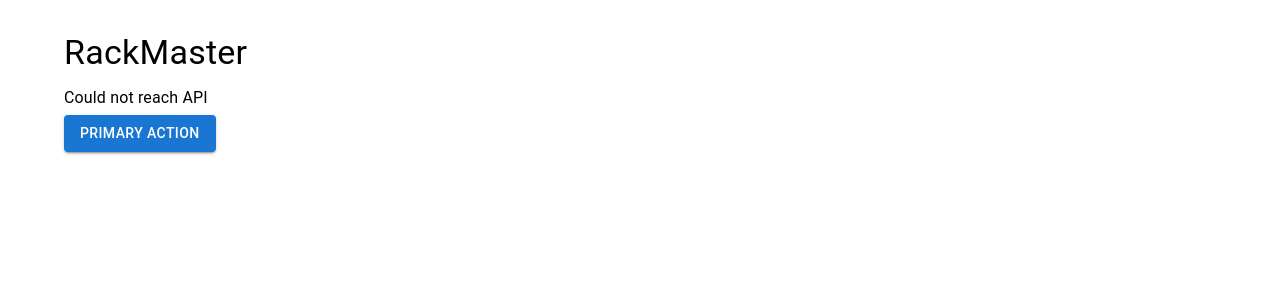
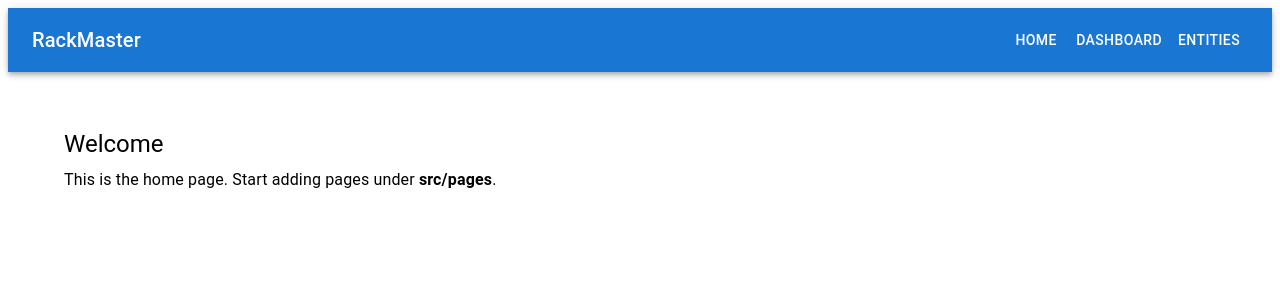
Before and after one commit to Akhil-Kapadia/RackMaster, a React (Vite) app in the folder frontend/: page / in a window 1280 px wide. Shown: the top 300 px of the page. Built offline with nearby package versions, Linux system fonts and the light colour scheme; no server answers.

Commit message:
AI Prompt: update app to provide good starting point

```diff
--- a/frontend/src/App.tsx
+++ b/frontend/src/App.tsx
@@ -1,34 +1,74 @@
-import React, { useEffect, useState } from 'react'
+import React, { Suspense } from 'react'
+import { BrowserRouter, Routes, Route, Link, Navigate } from 'react-router-dom'
+import AppBar from '@mui/material/AppBar'
+import Toolbar from '@mui/material/Toolbar'
+import Typography from '@mui/material/Typography'
 import Button from '@mui/material/Button'
 import Container from '@mui/material/Container'
-import Typography from '@mui/material/Typography'
+import Box from '@mui/material/Box'
+import CircularProgress from '@mui/material/CircularProgress'
 
-const API_BASE = import.meta.env.VITE_API_BASE || 'http://localhost:8000/api/v1'
+// Lazy pages (move to separate files as app grows)
+const HomePage = React.lazy(() => Promise.resolve({ default: () => (
+  <Box sx={{ py: 4 }}>
+    <Typography variant="h5">Welcome</Typography>
+    <Typography variant="body1" sx={{ mt: 1 }}>This is the home page. Start adding pages under <strong>src/pages</strong>.</Typography>
+  </Box>
+)}))
 
-type HelloResponse = { message: string }
+const DashboardPage = React.lazy(() => Promise.resolve({ default: () => (
+  <Box sx={{ py: 4 }}>
+    <Typography variant="h5">Dashboard</Typography>
+    <Typography variant="body2" sx={{ mt: 1 }}>Place dashboard widgets and live graphs here.</Typography>
+  </Box>
+)}))
+
+const EntitiesPage = React.lazy(() => Promise.resolve({ default: () => (
+  <Box sx={{ py: 4 }}>
+    <Typography variant="h5">Entities</Typography>
+    <Typography variant="body2" sx={{ mt: 1 }}>List and manage racks, units and devices.</Typography>
+  </Box>
+)}))
+
+const NotFoundPage: React.FC = () => (
+  <Box sx={{ py: 4 }}>
+    <Typography variant="h5">404 — Not Found</Typography>
+    <Typography variant="body2" sx={{ mt: 1 }}>The requested page was not found.</Typography>
+  </Box>
+)
+
+const Loading: React.FC = () => (
+  <Box sx={{ display: 'flex', justifyContent: 'center', py: 6 }}>
+    <CircularProgress />
+  </Box>
+)
 
 const App: React.FC = () => {
-  const [message, setMessage] = useState<string>('Loading...')
+  return (
+    <BrowserRouter>
+      <AppBar position="static">
+        <Toolbar>
+          <Typography variant="h6" component="div" sx={{ flexGrow: 1 }}>
+            RackMaster
+          </Typography>
+          <Button color="inherit" component={Link} to="/">Home</Button>
+          <Button color="inherit" component={Link} to="/dashboard">Dashboard</Button>
+          <Button color="inherit" component={Link} to="/entities">Entities</Button>
+        </Toolbar>
+      </AppBar>
 
-  useEffect(() => {
-    fetch(`${API_BASE}/hello/`)
-      .then((r) => r.json() as Promise<HelloResponse>)
-      .then((d) => setMessage(d.message))
-      .catch(() => setMessage('Could not reach API'))
-  }, [])
-
-  return (
-    <Container sx={{ mt: 4 }}>
-      <Typography variant="h4" gutterBottom>
-        RackMaster
-      </Typography>
-      <Typography variant="body1" gutterBottom>
-        {message}
-      </Typography>
-      <Button variant="contained" color="primary">
-        Primary Action
-      </Button>
-    </Container>
+      <Container sx={{ mt: 3 }}>
+        <Suspense fallback={<Loading />}>
+          <Routes>
+            <Route path="/" element={<HomePage />} />
+            <Route path="/dashboard" element={<DashboardPage />} />
+            <Route path="/entities" element={<EntitiesPage />} />
+            <Route path="/404" element={<NotFoundPage />} />
+            <Route path="*" element={<Navigate to="/404" replace />} />
+          </Routes>
+        </Suspense>
+      </Container>
+    </BrowserRouter>
   )
 }
 
```
Also changed, not shown: frontend/package.json (+9 -8 lines), frontend/tsconfig.json (deleted, +0 -40 lines).
